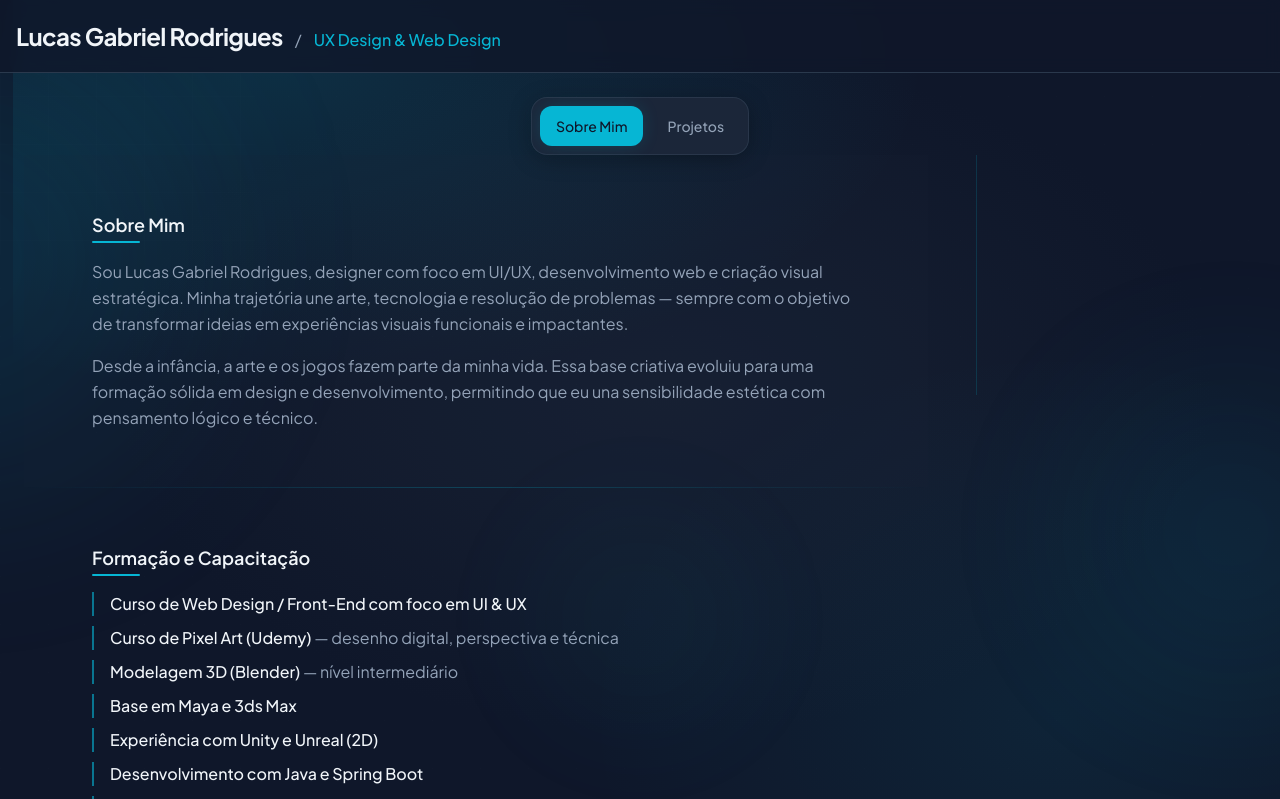
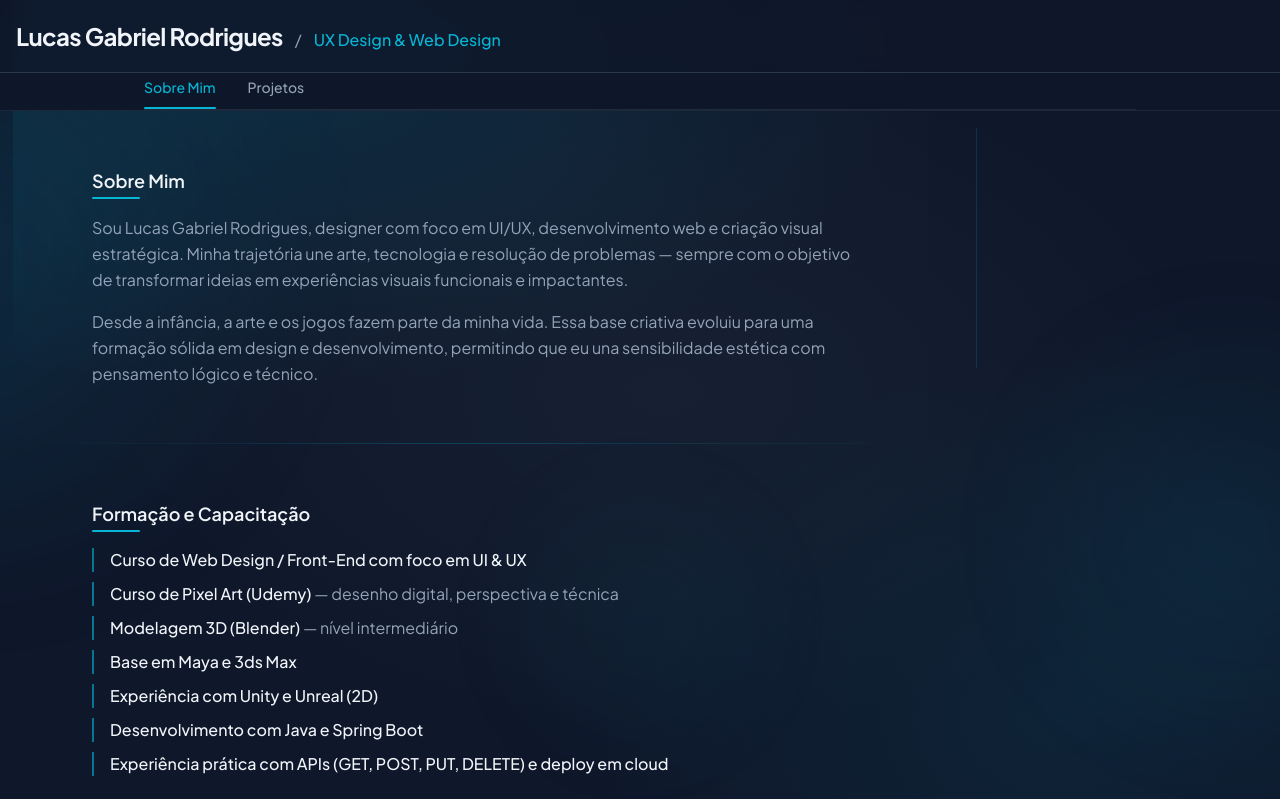
Before and after one commit to VS-LGR/LGR-Design, a Next.js app: page / in a window 1280 px wide. Shown: the top 799 px of the page. Built offline with nearby package versions, Linux system fonts and the light colour scheme.

Commit message:
12° Commit -> Alterações dos menus de seleção

```diff
--- a/src/components/projects/ProjectGrid.tsx
+++ b/src/components/projects/ProjectGrid.tsx
@@ -10,11 +10,12 @@ function getCategoryLabel(category: ProjectCategory) {
 }
 
 export function ProjectGrid() {
-  const [selectedProject, setSelectedProject] = useState<Project | null>(
-    projectsList[0] ?? null
+  const [selectedId, setSelectedId] = useState<string>(
+    projectsList[0]?.id ?? ""
   );
 
-  const projectToShow = selectedProject ?? projectsList[0] ?? null;
+  const projectToShow =
+    projectsList.find((p) => p.id === selectedId) ?? projectsList[0] ?? null;
   const projectUrl =
     projectToShow?.link && projectToShow.link.startsWith("http")
       ? projectToShow.link
@@ -30,25 +31,27 @@ export function ProjectGrid() {
       aria-labelledby="tab-projects"
       className="w-full min-w-0 flex flex-col py-6 md:py-8"
     >
-      {/* Seletor compacto de projeto: uma linha acima do iframe */}
-      <div className="flex flex-wrap items-center gap-2 mb-4">
-        {projectsList.map((project) => (
-          <button
-            key={project.id}
-            type="button"
-            onClick={() => setSelectedProject(project)}
-            className={`
-              px-4 py-2 rounded-xl text-sm font-medium transition-all duration-200 focus-ring
-              ${
-                projectToShow?.id === project.id
-                  ? "bg-accent text-dark shadow-glow-sm"
-                  : "bg-surface/80 text-muted hover:text-primary border border-border-dark/60 hover:border-accent/40"
-              }
-            `}
-          >
-            {project.title}
-          </button>
-        ))}
+      {/* Seletor de projeto: dropdown */}
+      <div className="mb-4 flex flex-wrap items-center gap-3">
+        <label htmlFor="project-select" className="text-sm font-medium text-muted">
+          Projeto
+        </label>
+        <select
+          id="project-select"
+          value={selectedId}
+          onChange={(e) => setSelectedId(e.target.value)}
+          className="px-4 py-2.5 rounded-xl text-sm font-medium bg-surface border border-border-dark/60 text-primary focus:border-accent focus:outline-none focus:ring-2 focus:ring-accent/30 transition-colors cursor-pointer min-w-[200px]"
+          aria-label="Selecionar projeto"
+        >
+          {projectsList.map((project) => (
+            <option key={project.id} value={project.id}>
+              {project.title}
+            </option>
+          ))}
+        </select>
+        <span className="text-xs text-muted">
+          {projectsList.findIndex((p) => p.id === selectedId) + 1} de {projectsList.length}
+        </span>
       </div>
 
       {/* Área de apresentação: iframe em destaque */}
--- a/src/components/shared/TabNav.tsx
+++ b/src/components/shared/TabNav.tsx
@@ -21,7 +21,10 @@ export function TabNav({ activeTab, onTabChange }: TabNavProps) {
   }, [activeTab]);
 
   const tabList = (
-    <div role="tablist" className="flex flex-wrap gap-2 py-2 md:py-0">
+    <div
+      role="tablist"
+      className="flex gap-6 md:gap-8 py-2 md:py-0 border-b border-border-dark/50"
+    >
       {tabs.map((tab) => (
         <button
           key={tab.id}
@@ -32,15 +35,21 @@ export function TabNav({ activeTab, onTabChange }: TabNavProps) {
           tabIndex={activeTab === tab.id ? 0 : -1}
           onClick={() => onTabChange(tab.id)}
           className={`
-            px-4 py-2.5 rounded-xl text-sm font-medium transition-all duration-300 ease-out focus-ring
+            relative pb-3 pt-1 text-sm font-medium transition-colors duration-200 focus-ring rounded-sm
             ${
               activeTab === tab.id
-                ? "bg-accent text-dark shadow-glow-sm"
-                : "text-muted hover:text-primary hover:bg-surface/80"
+                ? "text-accent"
+                : "text-muted hover:text-primary"
             }
           `}
         >
           {tab.label}
+          {activeTab === tab.id && (
+            <span
+              className="absolute bottom-0 left-0 right-0 h-0.5 bg-accent rounded-full"
+              aria-hidden
+            />
+          )}
         </button>
       ))}
     </div>
@@ -48,20 +57,20 @@ export function TabNav({ activeTab, onTabChange }: TabNavProps) {
 
   return (
     <nav
-      className="sticky top-[57px] md:top-[65px] z-40 pt-2 md:pt-6 pb-0"
+      className="sticky top-[57px] md:top-[65px] z-40 bg-dark/95 backdrop-blur border-b border-border-dark/40"
       aria-label="Navegação principal"
     >
-      <div className="container mx-auto px-4">
-        <div className="md:hidden flex items-center justify-between border-b border-border-dark/50 bg-surface/90 backdrop-blur rounded-t-xl px-2 py-2">
+      <div className="container mx-auto px-4 max-w-5xl">
+        <div className="md:hidden flex items-center justify-between py-2">
           <button
             type="button"
             onClick={() => setMobileOpen((o) => !o)}
             aria-expanded={mobileOpen}
             aria-controls="tablist-mobile"
             id="tablist-mobile-toggle"
-            className="px-4 py-2 rounded-lg text-sm font-medium text-primary bg-surface-hover hover:bg-border-dark focus-ring"
+            className="px-3 py-2 rounded-lg text-sm font-medium text-primary bg-surface/80 hover:bg-surface focus-ring"
           >
-            {mobileOpen ? "Fechar menu" : "Menu"}
+            {mobileOpen ? "Fechar" : "Menu"}
           </button>
           <span className="text-sm text-accent font-medium">
             {tabs.find((t) => t.id === activeTab)?.label}
@@ -70,11 +79,9 @@ export function TabNav({ activeTab, onTabChange }: TabNavProps) {
         <div
           id="tablist-mobile"
           aria-labelledby="tablist-mobile-toggle"
-          className={`md:flex md:justify-center ${mobileOpen ? "block border-b border-border-dark/50 bg-surface/80 backdrop-blur" : "hidden md:block"}`}
+          className={`${mobileOpen ? "block" : "hidden md:block"}`}
         >
-          <div className="md:inline-flex md:rounded-2xl md:border md:border-border-dark/60 md:bg-surface/80 md:backdrop-blur-xl md:px-2 md:py-2 md:shadow-card">
-            {tabList}
-          </div>
+          {tabList}
         </div>
       </div>
     </nav>
```
